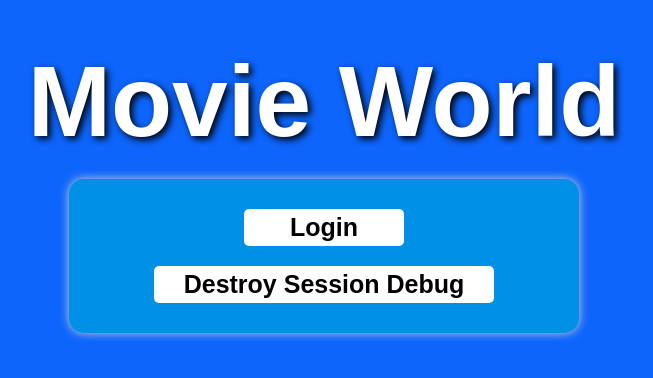
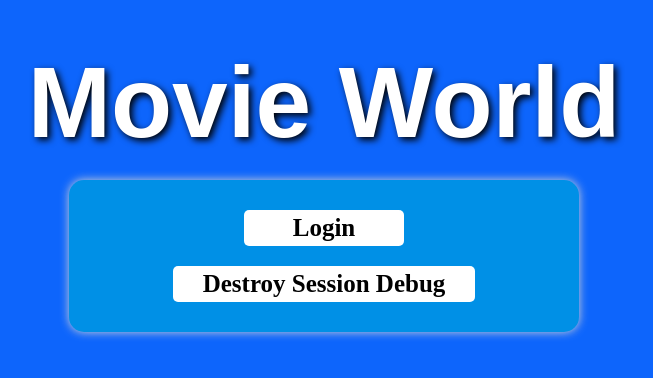
Before and after one commit to cin4ed/movi-uabcs, a Vue app: page / in a window 1280 px wide. Shown: the part 222-600 px from the top of the page, without its empty margins (316-969 px from the left). Built offline with nearby package versions, Linux system fonts and the light colour scheme; no server answers.

Commit message:
Quitar fuente hedionda que puso el victor

```diff
--- a/src/components/Login.vue
+++ b/src/components/Login.vue
@@ -122,9 +122,6 @@
 </script>
 
 <style>
-    *{
-        font-family: 'Luminari', sans-serif;
-    }
     .login-container, .menu-options{
         background-color: white;
         display: flex;
```
